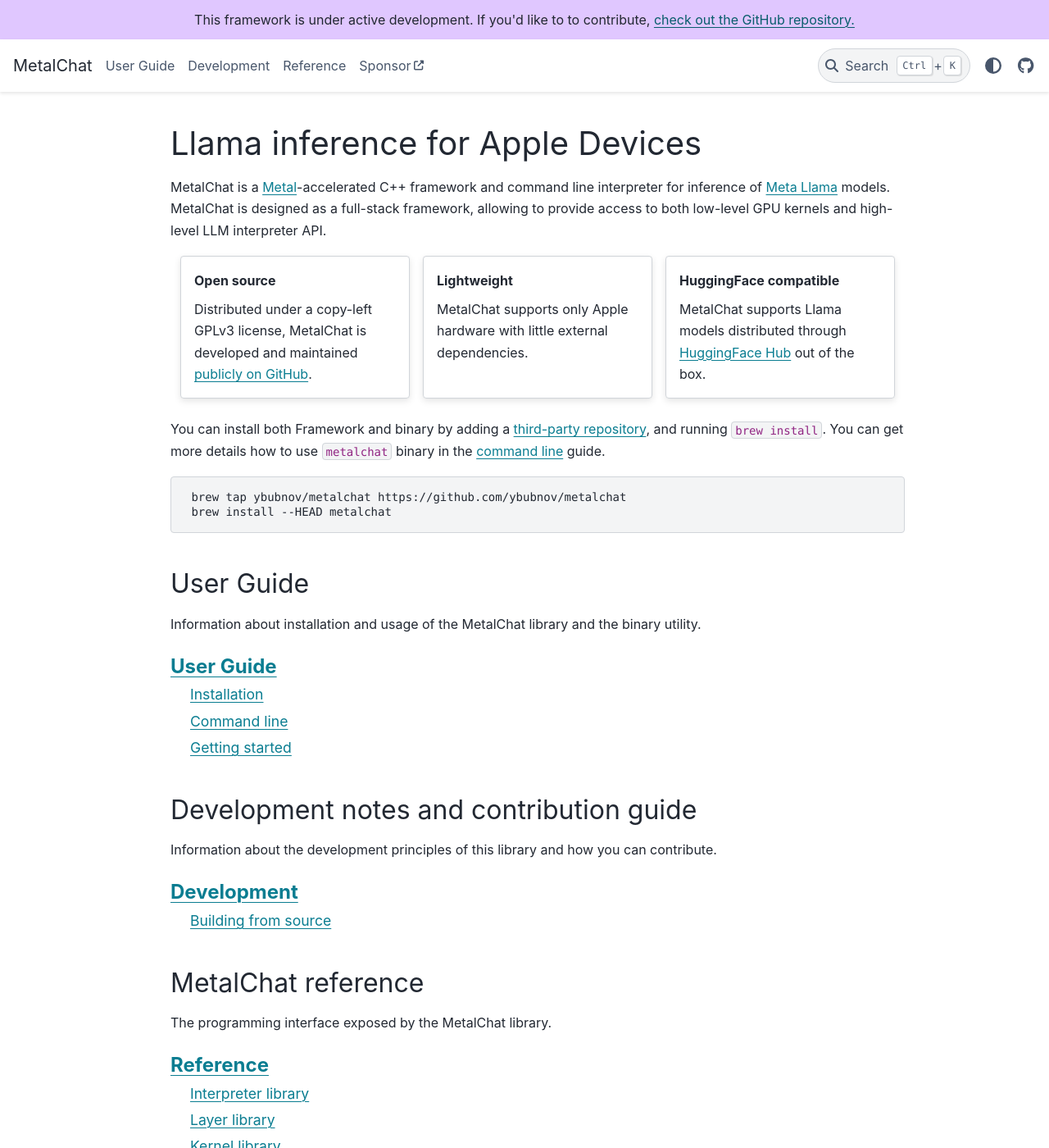
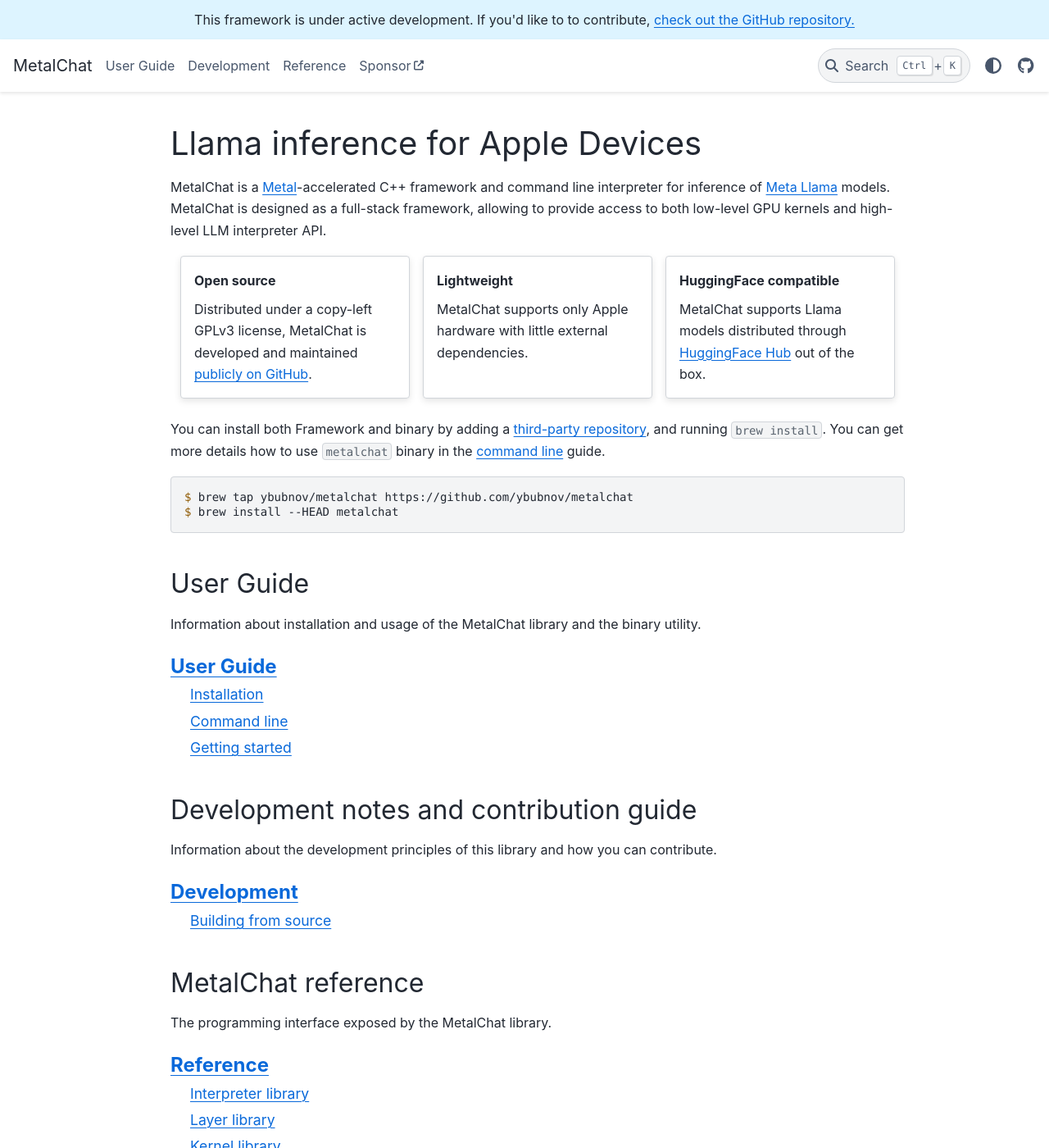
Before and after one commit to ybubnov/metalchat, a Sphinx documentation site: the page built from documentation/index.rst, in a window 1280 px wide and 1400 px high. Shown: the whole window at 82% size. Built offline with Sphinx 7.4.7 and the PyData theme 0.15.4, drawn with Linux system fonts in a browser that asks for light colours.

Commit message:
Update style of the sphinx pages.

```diff
--- a/documentation/_static/overrides.css
+++ b/documentation/_static/overrides.css
@@ -1,5 +1,31 @@
 html[data-theme=light] {
-    --function-link-color: #ad7c37;
+    /* Color used to highlight c++ function name  and is imported
+     * from the github-light-default color scheme (pygments-styles)
+     */
+    --function-link-color: #8250df;
+    --class-link-color: #953800;
+    --struct-link-color: #953800;
+
+    --pst-color-primary: #0969da;
+    --pst-color-secondary: #0550ae;
+    --pst-color-secondary-highlight: #1f2328; /* black color */
+
+    --pst-color-inline-code: #59636e;
+    --pst-color-inline-code-links: #0969da;
+    --pst-color-link-color: #59636e;
+
+    --pst-color-link: #0969da;
+    --pst-color-secondary-bg: #ddf4ff;
+
+    /* Colors used in admonitions */
+    --pst-color-info: #0969da;
+    --pst-color-info-bg: #ddf4ff;
+
+    --pst-color-success: #1f883d;
+    --pst-color-success-bg: #dafbe1;
+
+    --pst-color-warning: #9a6700;
+    --pst-color-warning-bg: #fff8c5;
 }
 
 html[data-theme=dark] {
@@ -15,6 +41,10 @@
     font-weight: bold;
 }
 
+div.admonition {
+    border: 1px solid;
+    box-shadow: none !important;
+}
 
 dl.enumerator {
     margin-bottom: 0 !important;
@@ -33,7 +63,15 @@
     font-size: 0.9rem;
 }
 
-.cpp .function .sig-name {
+dl.cpp.class .sig-name.descname {
+    color: var(--class-link-color);
+}
+
+dl.cpp.struct .sig-name.descname {
+    color: var(--struct-link-color);
+}
+
+dl.cpp.function .sig-name.descname {
     color: var(--function-link-color);
 }
 
@@ -48,3 +86,7 @@
 dl.cpp.type {
     margin-bottom: 0;
 }
+
+.highlight .c1 {
+    font-style: italic;
+}
--- a/documentation/conf.py
+++ b/documentation/conf.py
@@ -31,13 +31,13 @@
 # The documentation is in English language.
 language = "en"
 
-
 # Options for HTML output
-pygments_style = "default"
 
 html_title = project
 html_theme = "pydata_sphinx_theme"
 html_theme_options = {
+    "pygments_light_style": "github-light-default",
+    "pygments_dark_style": "github-dark-default",
     "navbar_align": "left",
     "use_edit_page_button": True,
     "search_bar_text": "Search",
--- a/documentation/index.rst
+++ b/documentation/index.rst
@@ -31,10 +31,10 @@
 get more details how to use ``metalchat`` binary in the :doc:`command line <guides/command_line>`
 guide.
 
-.. prompt::
+.. code:: console
 
-   brew tap ybubnov/metalchat https://github.com/ybubnov/metalchat
-   brew install --HEAD metalchat
+   $ brew tap ybubnov/metalchat https://github.com/ybubnov/metalchat
+   $ brew install --HEAD metalchat
 
 
 User Guide
--- a/documentation/requirements.txt
+++ b/documentation/requirements.txt
@@ -5,3 +5,4 @@
 sphinx-copybutton
 sphinx-design
 pydata-sphinx-theme
+pygments-styles
```
Also changed, not shown: documentation/development/building.rst (+17 -17 lines), documentation/guides/command_line.rst (+30 -1 lines), 3 other files.
